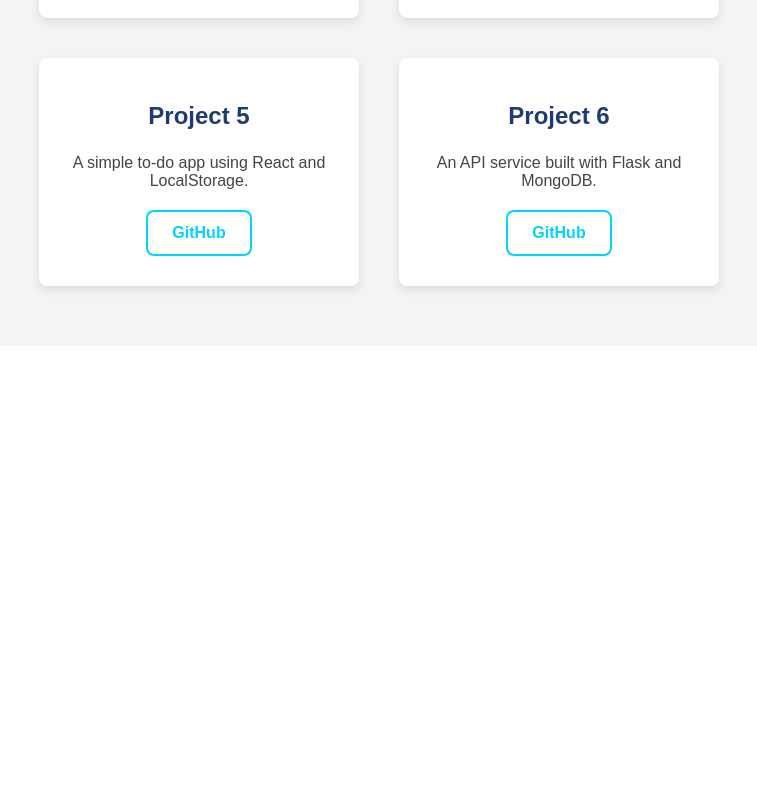
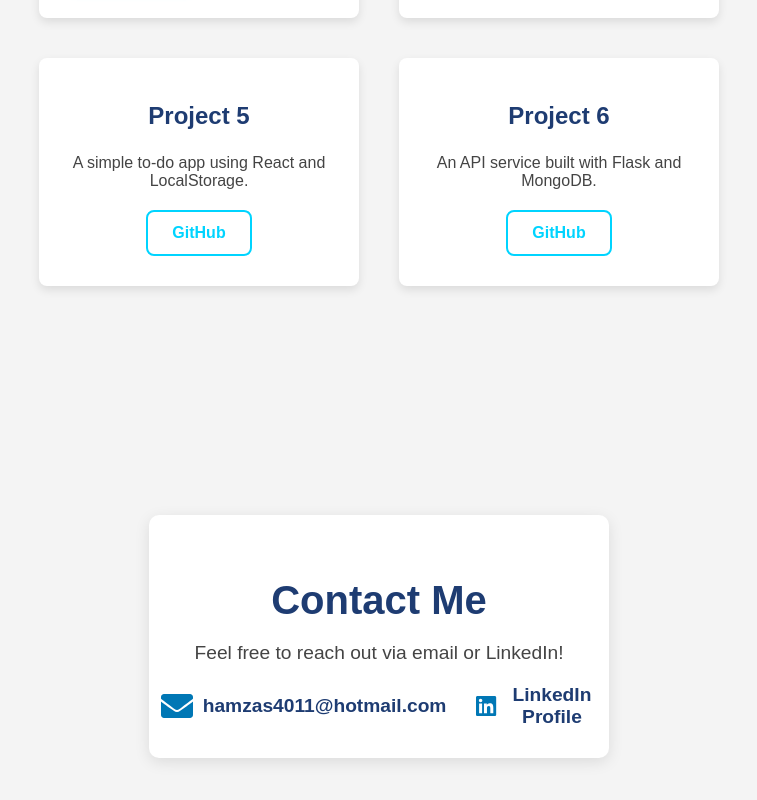
Before and after one commit to hamzas4011/personal-website, a React (Vite) app: page / in a window 1280 px wide. Shown: the part 2404-3204 px from the top of the page, without its empty margins (261-1018 px from the left). Before the commit the page ends 2750 px from the top, so only its background shows below. Built offline with nearby package versions, Linux system fonts and the light colour scheme.

Commit message:
contact fixed

```diff
--- a/src/App.jsx
+++ b/src/App.jsx
@@ -2,6 +2,7 @@ import React from "react";
 import Intro from "./components/Intro";
 import About from "./components/About";
 import Projects from "./components/Projects";
+import Contact from "./components/Contact";
 import "./App.css";
 
 export default function App() {
@@ -10,6 +11,7 @@ export default function App() {
       <Intro />
       <About />
       <Projects />
+      <Contact />
     </>
   );
 }
--- a/src/components/Contact.jsx
+++ b/src/components/Contact.jsx
@@ -1,22 +1,21 @@
 import React from "react";
-import "../styles/Contact.css"; // Import CSS
-import { FaEnvelope, FaLinkedin } from "react-icons/fa"; // Import icons
+import "../styles/Contact.css";
+import { FaEnvelope, FaLinkedin } from "react-icons/fa";
 
 export function Contact() {
   return (
     <section id="contact" className="contact">
-      <div className="contact-content">
-        <h2>📩 Get in Touch</h2>
-        <p>Feel free to reach out to me via email or LinkedIn!</p>
+      <div className="contact-box">
+        <h2>Contact Me</h2>
+        <p>Feel free to reach out via email or LinkedIn!</p>
 
-        {/* Contact Links */}
         <div className="contact-links">
-          <a href="mailto:your-email@example.com" className="contact-item" target="_blank">
+          <a href="hamzas4011@hotmail.com" className="contact-item" target="_blank">
             <FaEnvelope className="contact-icon" />
-            <span>your-email@example.com</span>
+            <span>hamzas4011@hotmail.com</span>
           </a>
 
-          <a href="https://linkedin.com/in/yourlinkedin" className="contact-item" target="_blank">
+          <a href="https://www.linkedin.com/in/hamza-simsek-033a14108/" className="contact-item" target="_blank">
             <FaLinkedin className="contact-icon" />
             <span>LinkedIn Profile</span>
           </a>
--- a/src/styles/Contact.css
+++ b/src/styles/Contact.css
@@ -1,36 +1,41 @@
-/* Contact Section */
 .contact {
     height: 60vh;
     display: flex;
     justify-content: center;
     align-items: center;
-    text-align: center;
     background-color: #f4f4f4;
-    color: #222;
     padding: 50px 20px;
   }
 
-  .contact-content {
-    max-width: 600px;
+  .contact-box {
+    background: white;
+    padding: 30px;
+    border-radius: 10px;
+    box-shadow: 0px 4px 15px rgba(0, 0, 0, 0.1);
+    text-align: center;
+    max-width: 400px;
+    width: 100%;
   }
 
-  /* Heading */
   .contact h2 {
     font-size: 2.5rem;
     color: #1e3c72;
-    margin-bottom: 15px;
+    margin-bottom: 10px;
   }
 
-  /* Contact Links */
+  .contact p {
+    font-size: 1.2rem;
+    color: #444;
+    margin-bottom: 20px;
+  }
+
   .contact-links {
     display: flex;
-    flex-direction: column;
-    align-items: center;
-    gap: 15px;
-    margin-top: 20px;
+    justify-content: center;
+    gap: 30px;
+    margin-top: 15px;
   }
 
-  /* Contact Item (Email & LinkedIn) */
   .contact-item {
     display: flex;
     align-items: center;
@@ -43,11 +48,15 @@
   }
 
   .contact-item:hover {
-    color: #0077b5; /* LinkedIn blue */
+    color: #0077b5;
   }
 
-  /* Contact Icons */
   .contact-icon {
-    font-size: 1.8rem;
+    font-size: 2rem;
     color: #0077b5;
+    transition: transform 0.3s ease;
   }
+
+  .contact-icon:hover {
+    transform: scale(1.2);
+  }
```
